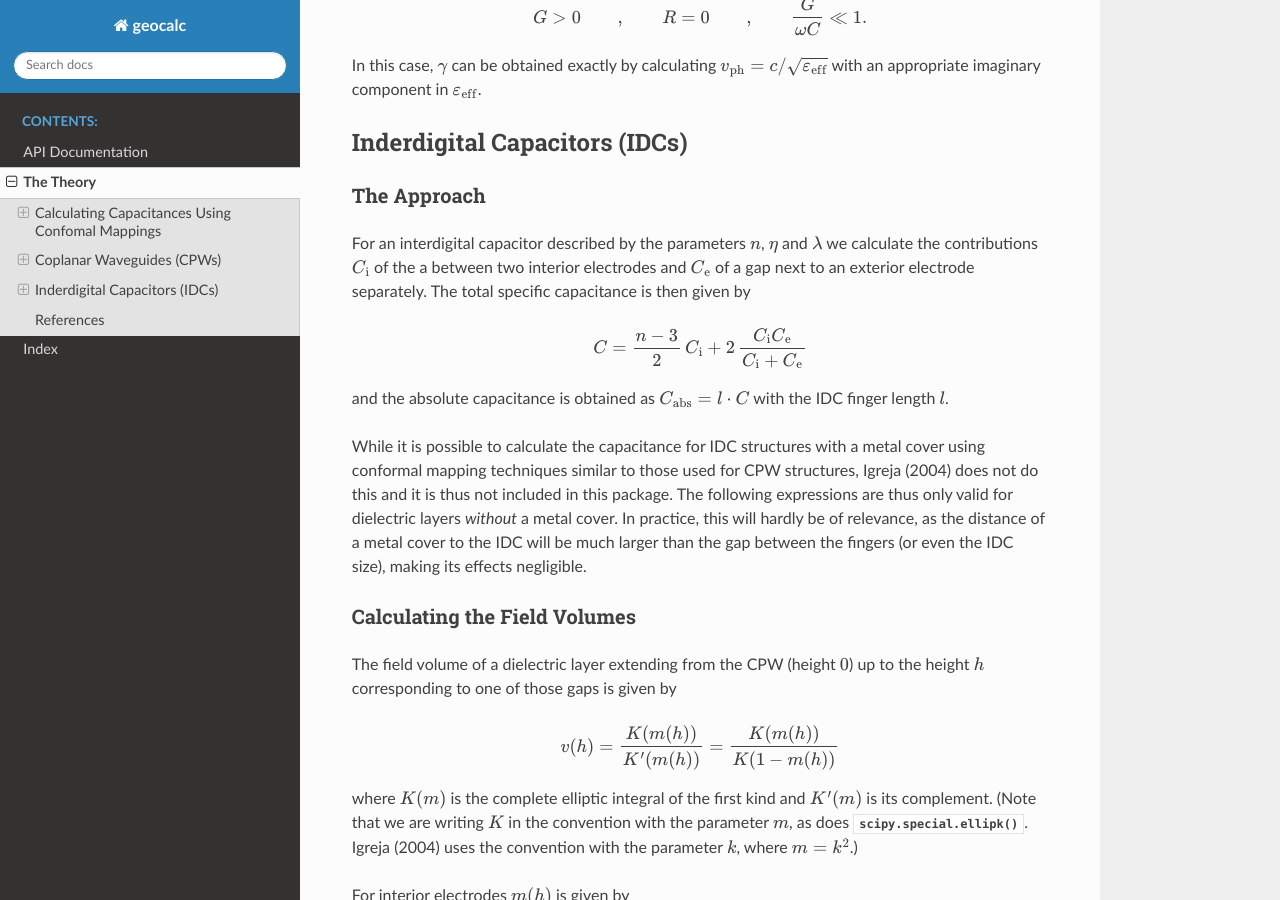
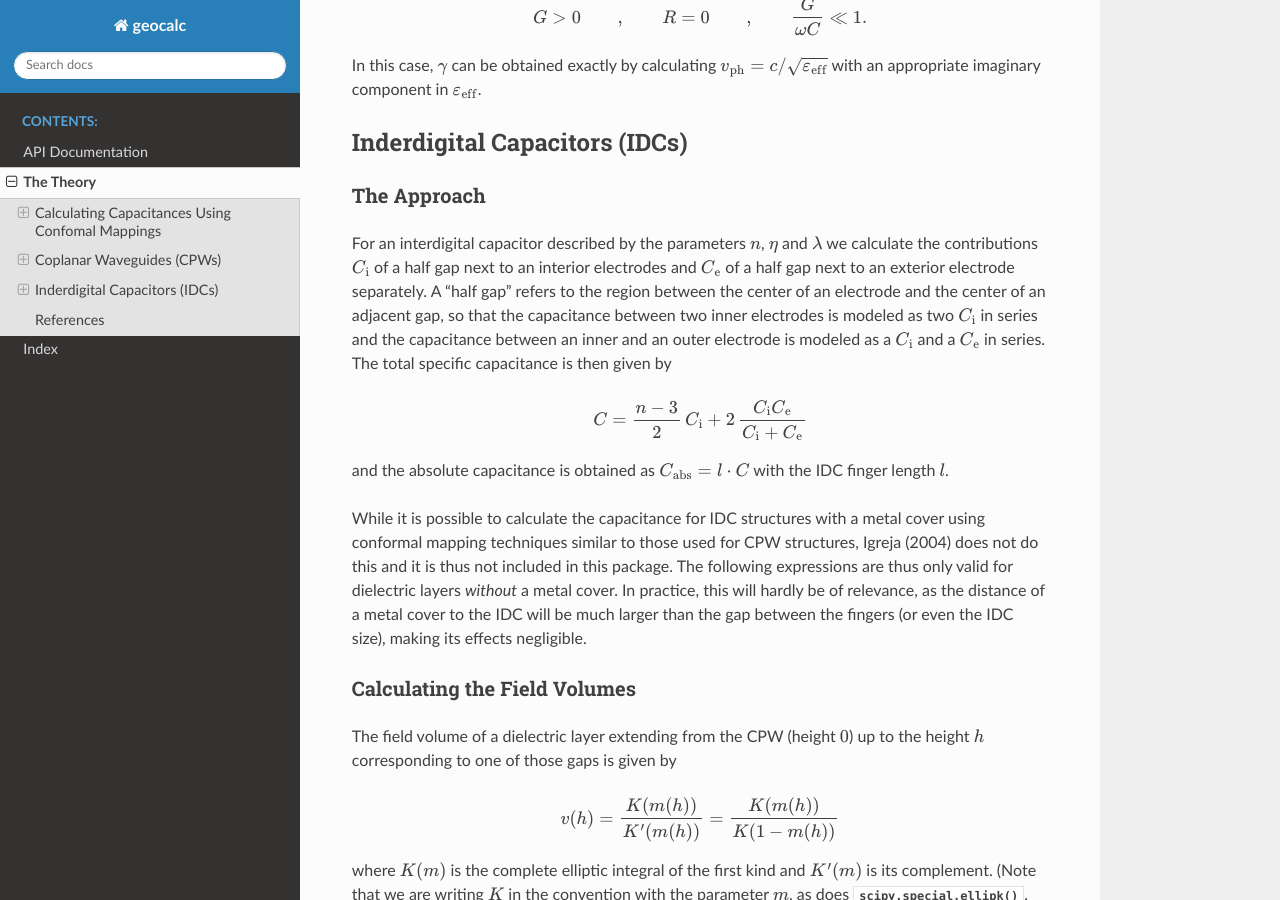
Before and after one commit to schtandard/geocalc, a Sphinx documentation site: the page built from docs/source/theory.rst, in a window 1280 px wide and 900 px high, scrolled down 4498 px. Built offline with Sphinx 7.4.7 and the Read the Docs theme 2.0.0, drawn with Linux system fonts in a browser that asks for light colours.

Commit message:
Clarify Ci and Ce in IDC theory

```diff
--- a/docs/source/theory.rst
+++ b/docs/source/theory.rst
@@ -230,7 +230,8 @@ Inderdigital Capacitors (IDCs)
 ------------------------------
 The Approach
 ============
-For an interdigital capacitor described by the parameters :math:`n`, :math:`\eta` and :math:`\lambda` we calculate the contributions :math:`C_{\mathrm i}` of the a between two interior electrodes and :math:`C_{\mathrm e}` of a gap next to an exterior electrode separately.
+For an interdigital capacitor described by the parameters :math:`n`, :math:`\eta` and :math:`\lambda` we calculate the contributions :math:`C_{\mathrm i}` of a half gap next to an interior electrodes and :math:`C_{\mathrm e}` of a half gap next to an exterior electrode separately.
+A "half gap" refers to the region between the center of an electrode and the center of an adjacent gap, so that the capacitance between two inner electrodes is modeled as two :math:`C_{\mathrm i}` in series and the capacitance between an inner and an outer electrode is modeled as a :math:`C_{\mathrm i}` and a :math:`C_{\mathrm e}` in series.
 The total specific capacitance is then given by
 
 .. math::
```
Also changed, not shown: changelog.md (+1 -0 lines).
